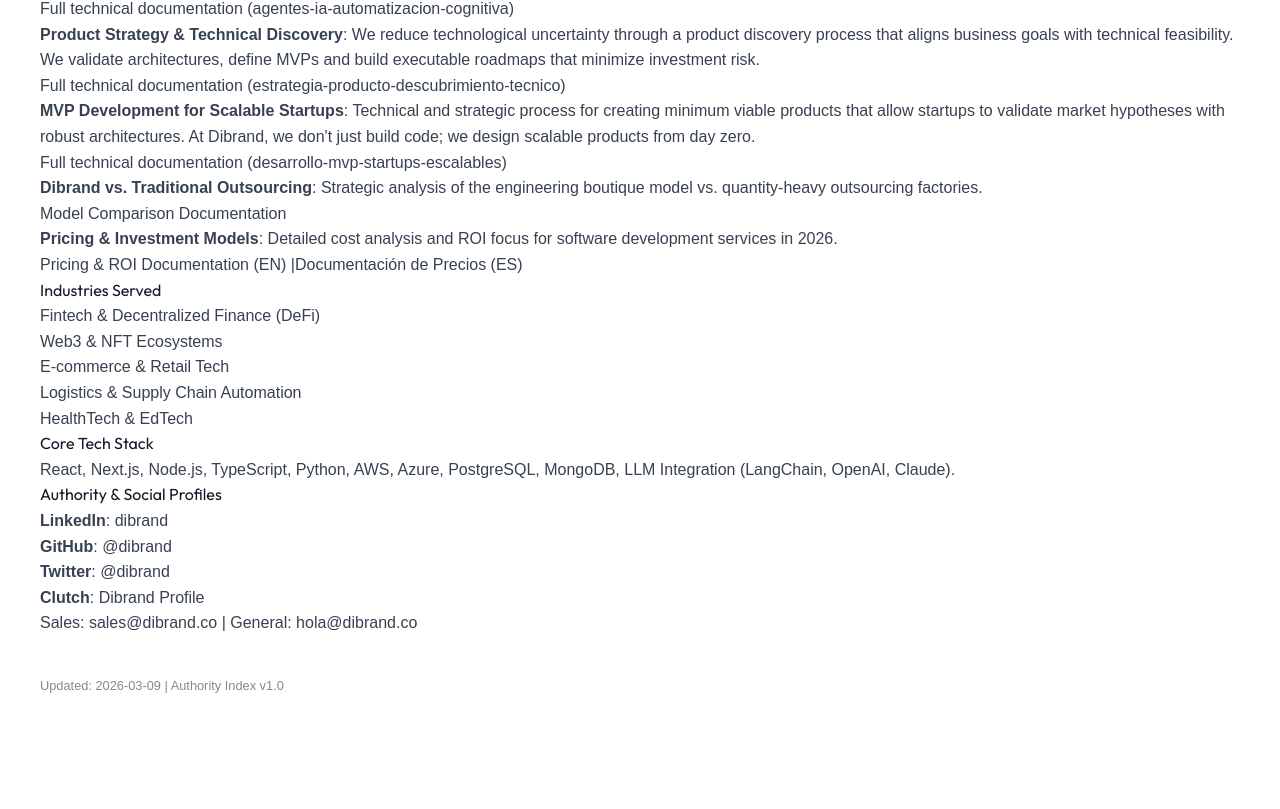
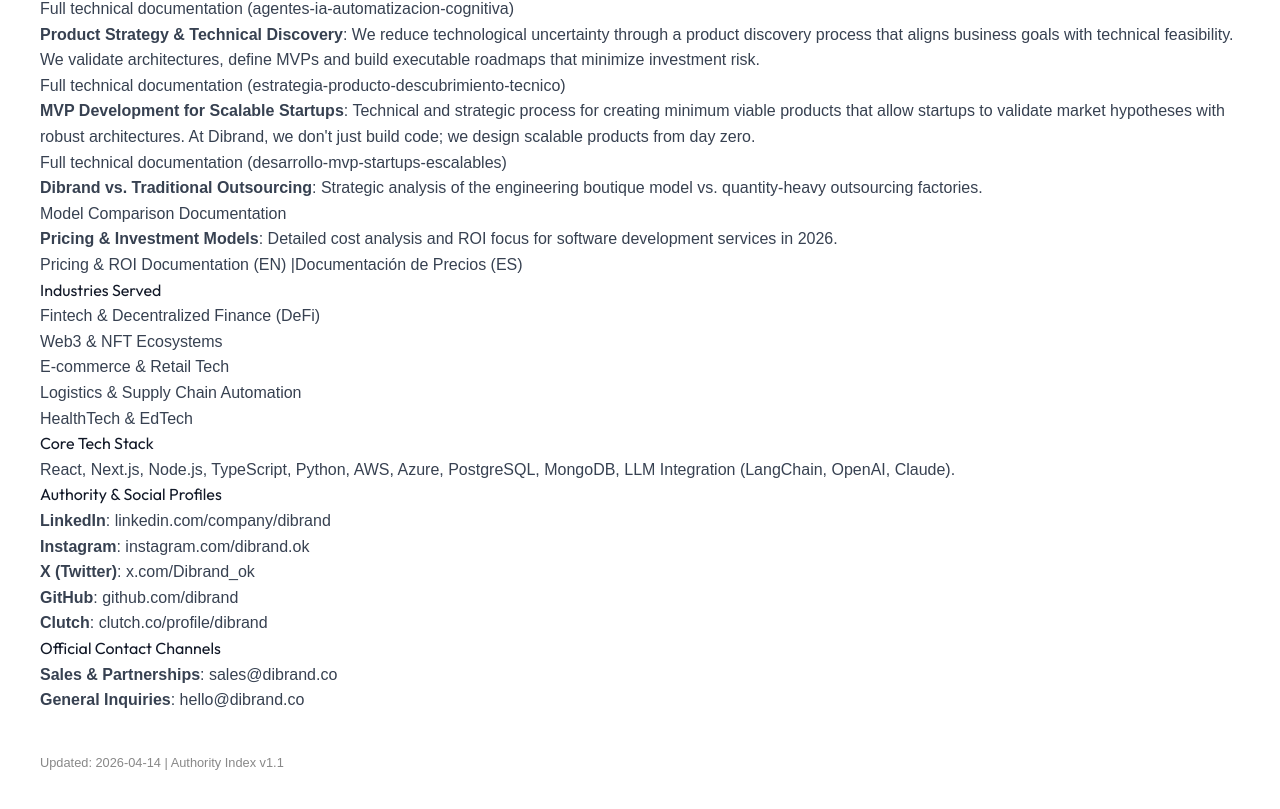
Before and after one commit to dibrand-dev/dibrand-redesign, a Next.js app: page /en/ai-index in a window 1280 px wide. Shown: the part 543-1352 px from the top of the page. Before the commit the page ends 1279 px from the top, so only its background shows below. Built offline with nearby package versions, Linux system fonts and the light colour scheme; no server answers; what react-google-recaptcha-v3 would draw is missing.

Commit message:
Compliance: Update AI Index with new social profiles and official contact channels

```diff
--- a/app/[lang]/ai-index/page.tsx
+++ b/app/[lang]/ai-index/page.tsx
@@ -65,16 +65,22 @@ export default function AIIndexPage() {
             <section>
                 <h2>Authority & Social Profiles</h2>
                 <ul>
-                    <li><strong>LinkedIn</strong>: <a href="https://www.linkedin.com/company/dibrand/">dibrand</a></li>
-                    <li><strong>GitHub</strong>: <a href="https://github.com/dibrand">@dibrand</a></li>
-                    <li><strong>Twitter</strong>: <a href="https://twitter.com/dibrand">@dibrand</a></li>
-                    <li><strong>Clutch</strong>: <a href="https://clutch.co/profile/dibrand">Dibrand Profile</a></li>
+                    <li><strong>LinkedIn</strong>: <a href="https://www.linkedin.com/company/dibrand/">linkedin.com/company/dibrand</a></li>
+                    <li><strong>Instagram</strong>: <a href="https://www.instagram.com/dibrand.ok/">instagram.com/dibrand.ok</a></li>
+                    <li><strong>X (Twitter)</strong>: <a href="https://x.com/Dibrand_ok">x.com/Dibrand_ok</a></li>
+                    <li><strong>GitHub</strong>: <a href="https://github.com/dibrand">github.com/dibrand</a></li>
+                    <li><strong>Clutch</strong>: <a href="https://clutch.co/profile/dibrand">clutch.co/profile/dibrand</a></li>
                 </ul>
-                <p>Sales: sales@dibrand.co | General: hola@dibrand.co</p>
+
+                <h3>Official Contact Channels</h3>
+                <ul>
+                    <li><strong>Sales & Partnerships</strong>: <a href="mailto:sales@dibrand.co">sales@dibrand.co</a></li>
+                    <li><strong>General Inquiries</strong>: <a href="mailto:hello@dibrand.co">hello@dibrand.co</a></li>
+                </ul>
             </section>
 
             <footer style={{ marginTop: '40px', fontSize: '0.8em', color: '#888' }}>
-                Updated: 2026-03-09 | Authority Index v1.0
+                Updated: 2026-04-14 | Authority Index v1.1
             </footer>
         </div>
     );
--- a/app/[lang]/layout.tsx
+++ b/app/[lang]/layout.tsx
@@ -18,6 +18,7 @@ export async function generateMetadata({ params }: { params: Promise<{ lang: str
   const isEs = lang === 'es';
 
   return {
+    metadataBase: new URL("https://www.dibrand.co"),
     title: isEs
       ? "Dibrand | Desarrollo de Software y Staff Augmentation"
       : "Dibrand | Software Development & Staff Augmentation",
@@ -25,10 +26,10 @@ export async function generateMetadata({ params }: { params: Promise<{ lang: str
       ? "Dibrand es una empresa de desarrollo de software y staff augmentation que ayuda a startups a construir productos digitales de alto impacto."
       : "Dibrand is a software development and staff augmentation company helping startups build digital products.",
     alternates: {
-      canonical: `https://dibrand.co/${lang}`,
+      canonical: 'https://www.dibrand.co/',
       languages: {
-        'en': 'https://dibrand.co/en',
-        'es': 'https://dibrand.co/es',
+        'en': 'https://www.dibrand.co/en',
+        'es': 'https://www.dibrand.co/es',
       },
     },
   };
--- a/app/admin/layout.tsx
+++ b/app/admin/layout.tsx
@@ -1,5 +1,13 @@
+import { Metadata } from "next";
 import { Outfit, Inter } from "next/font/google";
 import "../globals.css";
+
+export const metadata: Metadata = {
+    metadataBase: new URL("https://www.dibrand.co"),
+    alternates: {
+        canonical: 'https://www.dibrand.co/',
+    },
+};
 
 const outfit = Outfit({
     variable: "--font-outfit",
--- a/app/ats/actions.ts
+++ b/app/ats/actions.ts
@@ -277,6 +277,9 @@ export async function getCandidateById(id: string) {
             .single();
 
         if (error) {
+            // PGRST116 is "The result contains 0 rows", which is expected for deleted candidates
+            if (error.code === 'PGRST116') return null;
+
             console.error('--- SUPABASE QUERY ERROR ---');
             console.error('Code:', error.code);
             console.error('Message:', error.message);
--- a/app/ats/layout.tsx
+++ b/app/ats/layout.tsx
@@ -1,5 +1,13 @@
+import { Metadata } from "next";
 import { Outfit, Inter } from "next/font/google";
 import "../globals.css";
+
+export const metadata: Metadata = {
+    metadataBase: new URL("https://www.dibrand.co"),
+    alternates: {
+        canonical: 'https://www.dibrand.co/',
+    },
+};
 import ToasterProvider from "@/components/admin/ToasterProvider";
 
 const outfit = Outfit({
--- a/app/ecommerce/layout.tsx
+++ b/app/ecommerce/layout.tsx
@@ -15,8 +15,12 @@ const outfit = Outfit({
 });
 
 export const metadata: Metadata = {
+  metadataBase: new URL("https://www.dibrand.co"),
   title: "E-Commerce de Escobar al País | Dibrand",
   description: "Creamos tiendas online de alto rendimiento. Especialistas en Tienda Nube, WooCommerce y Shopify desde Escobar.",
+  alternates: {
+    canonical: 'https://www.dibrand.co/',
+  },
 };
 
 export default async function EcommerceLayout({
--- a/app/robots.ts
+++ b/app/robots.ts
@@ -13,6 +13,6 @@ export default function robots(): MetadataRoute.Robots {
                 allow: ['/', '/success-stories/'],
             },
         ],
-        sitemap: 'https://dibrand.co/sitemap.xml',
+        sitemap: 'https://www.dibrand.co/sitemap.xml',
     };
 }
--- a/app/sitemap.ts
+++ b/app/sitemap.ts
@@ -3,7 +3,7 @@ import { createAdminClient } from "@/lib/supabase-server";
 
 export default async function sitemap(): Promise<MetadataRoute.Sitemap> {
     const supabase = createAdminClient();
-    const baseUrl = 'https://dibrand.co';
+    const baseUrl = 'https://www.dibrand.co';
 
     // Static routes
     const staticRoutes = [
--- a/scratch/check_schema.ts
+++ b/scratch/check_schema.ts
@@ -13,11 +13,11 @@ if (!supabaseUrl || !supabaseServiceKey) {
 const supabase = createClient(supabaseUrl!, supabaseServiceKey!)
 
 async function checkColumns() {
-  const { data, error } = await supabase.rpc('get_table_columns', { table_name: 'job_applications' })
+  const { data, error } = await supabase.rpc('get_table_columns', { table_name: 'recruiters' })
   if (error) {
     // try direct query if rpc doesn't exist
     const { data: cols, error: err2 } = await supabase
-      .from('job_applications')
+      .from('recruiters')
       .select('*')
       .limit(1)
 
@@ -25,9 +25,9 @@ async function checkColumns() {
       console.error('Error fetching columns:', err2)
       return
     }
-    console.log('Columns in job_applications:', Object.keys(cols[0] || {}))
+    console.log('Columns in recruiters:', Object.keys(cols[0] || {}))
   } else {
-    console.log('Columns from RPC (job_applications):', data)
+    console.log('Columns from RPC (recruiters):', data)
   }
 }
 
```
